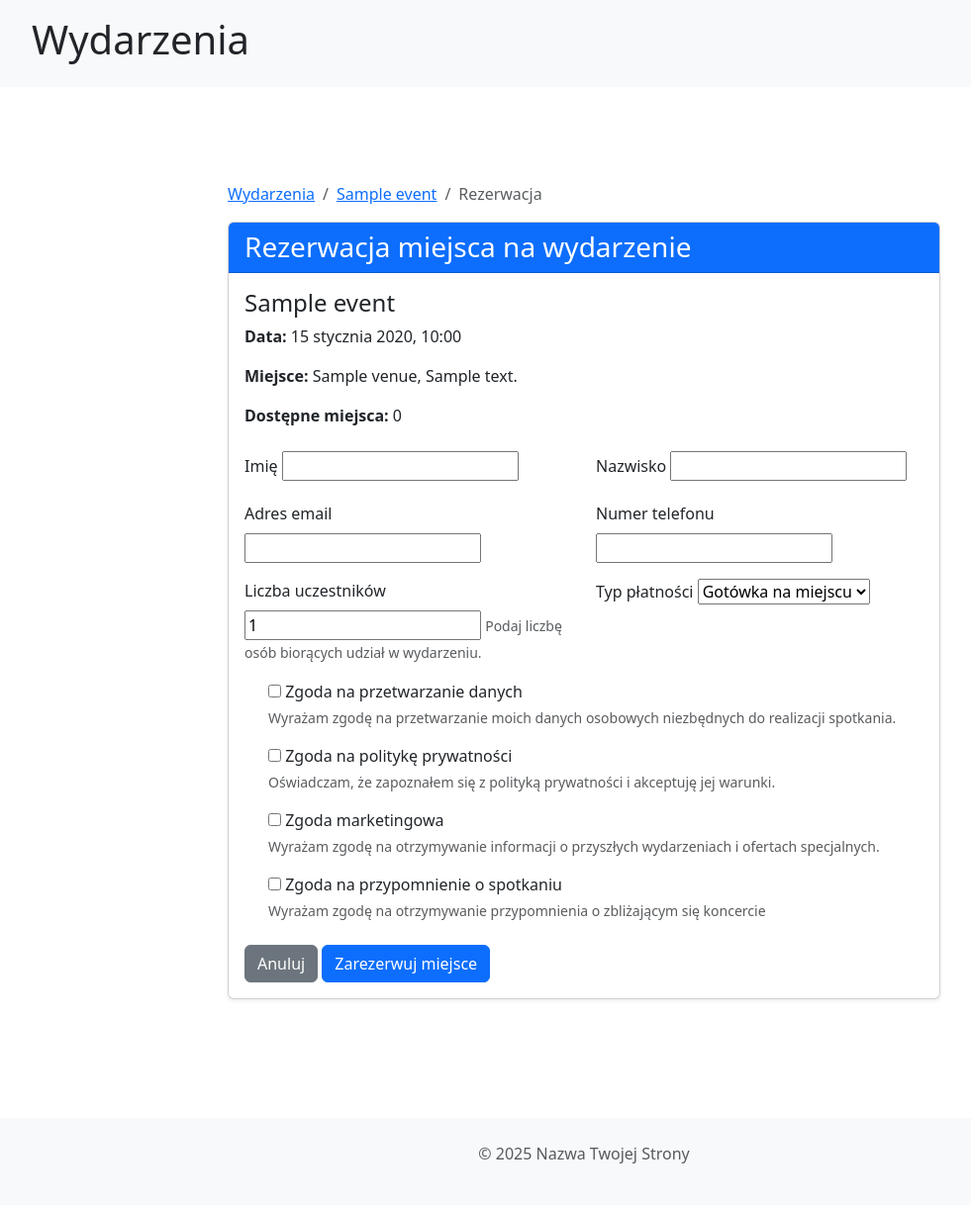
After one commit to Marcin-Grzes/na_nitkach_dzwiekowDjango, a Django app: template templates/events/event_reservation.html in a window 1280 px wide. The commit adds this page. Shown: the whole page at 99% size, without its empty margins (50-1031 px from the left). Run offline with Django 5.2, Linux system fonts and the light colour scheme; the template is opened without the code that fills it: values that come from a table or form of the project are taken from there, others are empty; tables that the repository leaves empty hold one stand-in row (values such as "Sample post").

Commit message:
add price and other feature

```diff
--- a/events/admin.py
+++ b/events/admin.py
@@ -178,7 +178,7 @@ class EventImageAdmin(admin.ModelAdmin):
 class EventsAdmin(admin.ModelAdmin):
     form = EventAdminForm
     list_display = ['title', 'type_of_events', 'start_datetime', 'end_datetime',
-                    'venue', 'max_participants', 'get_available_seats', 'is_active']
+                    'venue','price', 'max_participants', 'get_available_seats', 'is_active']
     list_filter = ['type_of_events', 'is_active', 'venue']
     search_fields = ['title', 'description']
     date_hierarchy = 'start_datetime'
@@ -204,7 +204,7 @@ class EventsAdmin(admin.ModelAdmin):
 
     fieldsets = [
         ('Podstawowe informacje', {
-            'fields': ['title', 'type_of_events', 'description', 'main_image']
+            'fields': ['title', 'type_of_events', 'description', 'main_image', 'price']
         }),
         ('Czas i miejsce', {
             'fields': ['start_datetime', 'end_datetime', 'venue']
@@ -239,6 +239,7 @@ class EventsAdmin(admin.ModelAdmin):
             start_datetime=original_event.start_datetime,
             end_datetime=original_event.end_datetime,
             venue=original_event.venue,
+            price=original_event.price,
             max_participants=original_event.max_participants,
             description=original_event.description,
             is_active=original_event.is_active
--- a/events/forms.py
+++ b/events/forms.py
@@ -27,7 +27,7 @@ class EventForm(forms.ModelForm):
         model = Events
         fields = [
             'title', 'type_of_events', 'start_datetime', 'end_datetime',
-            'venue', 'max_participants', 'description', 'main_image', 'is_active'
+            'venue', 'price', 'max_participants', 'description', 'main_image', 'is_active'
         ]
         widgets = {
             'start_datetime': forms.DateTimeInput(attrs={'type': 'datetime-local'}),
@@ -46,3 +46,39 @@ class EventForm(forms.ModelForm):
                                "Data zakończenia musi być późniejsza niż data rozpoczęcia.")
 
         return cleaned_data
+
+
+class EventReservationForm(forms.ModelForm):
+    """
+    Formularz dla rezerwacji na konkretne wydarzenie.
+    Pole 'event' jest ukryte i wypełniane automatycznie.
+    """
+
+    class Meta:
+        model = Rezerwations
+        fields = [
+            'first_name', 'last_name', 'email', 'participants_count', 'phone_number',
+            'type_of_payments', 'data_processing_consent', 'privacy_policy_consent',
+            'marketing_emails_consent', 'reminder_emails_consent'
+        ]
+        # event jest ustawiane automatycznie, więc nie jest w polach formularza
+
+    def __init__(self, *args, **kwargs):
+        super().__init__(*args, **kwargs)
+        # Dodajemy hepltext do liczby uczestników, który będzie dynamicznie aktualizowany
+        self.fields['participants_count'].help_text = "Podaj liczbę osób biorących udział w wydarzeniu."
+        # Oznaczenie wymaganych zgód
+        self.fields['data_processing_consent'].required = True
+        self.fields['privacy_policy_consent'].required = True
+
+    def clean(self):
+        cleaned_data = super().clean()
+
+        # Weryfikacja obowiązkowych zgód
+        if not cleaned_data.get('data_processing_consent'):
+            self.add_error('data_processing_consent', 'Ta zgoda jest wymagana do realizacji rezerwacji.')
+
+        if not cleaned_data.get('privacy_policy_consent'):
+            self.add_error('privacy_policy_consent', 'Akceptacja polityki prywatności jest wymagana.')
+
+        return cleaned_data
--- a/templates/events/event_detail.html
+++ b/templates/events/event_detail.html
@@ -61,6 +61,7 @@
                 <p><strong>Data rozpoczęcia:</strong><br> {{ event.start_datetime|date:"j E Y, H:i" }}</p>
                 <p><strong>Data zakończenia:</strong><br> {{ event.end_datetime|date:"j E Y, H:i" }}</p>
                 <p><strong>Miejsce:</strong><br> {{ event.venue.name }}<br>{{ event.venue.address }}, {{ event.venue.city }}</p>
+                <p><strong>Cena: </strong><br>{{ event.price }}</p>
                 <p><strong>Maksymalna liczba uczestników:</strong><br> {{ event.max_participants }}</p>
                 <p><strong>Dostępne miejsca:</strong><br> {{ event.get_available_seats }}</p>
             </div>
@@ -80,7 +81,7 @@
         </div>
 
         {% if not event.is_fully_booked %}
-{#            <a href="{% url 'reservation_form' event.id %}" class="btn btn-primary btn-lg w-100 mb-4">Zarezerwuj miejsce</a>#}
+                <a href="{% url 'event_reservation' event.id %}" class="btn btn-primary btn-lg w-100 mb-4">Zarezerwuj miejsce</a>
         {% else %}
             <button class="btn btn-secondary btn-lg w-100 mb-4" disabled>Brak wolnych miejsc</button>
         {% endif %}
--- /dev/null
+++ b/templates/events/event_reservation.html
@@ -0,0 +1,141 @@
+{% extends 'events/base.html' %}
+
+{% block title %}Rezerwacja - {{ event.title }}{% endblock %}
+
+{% block content %}
+<div class="container py-5">
+    <div class="row">
+        <div class="col-lg-8 mx-auto">
+            <nav aria-label="breadcrumb">
+                <ol class="breadcrumb">
+{#                    <li class="breadcrumb-item"><a href="{% url 'home' %}">Strona główna</a></li>#}
+                    <li class="breadcrumb-item"><a href="{% url 'event_list' %}">Wydarzenia</a></li>
+                    <li class="breadcrumb-item"><a href="{% url 'event_detail' event.id %}">{{ event.title }}</a></li>
+                    <li class="breadcrumb-item active" aria-current="page">Rezerwacja</li>
+                </ol>
+            </nav>
+
+            <div class="card shadow-sm">
+                <div class="card-header bg-primary text-white">
+                    <h1 class="h3 mb-0">Rezerwacja miejsca na wydarzenie</h1>
+                </div>
+                <div class="card-body">
+                    <div class="mb-4">
+                        <h2 class="h4">{{ event.title }}</h2>
+                        <p><strong>Data:</strong> {{ event.start_datetime|date:"j E Y, H:i" }}</p>
+                        <p><strong>Miejsce:</strong> {{ event.venue.name }}, {{ event.venue.address }}</p>
+                        <p><strong>Dostępne miejsca:</strong> {{ event.get_available_seats }}</p>
+                    </div>
+
+                    <form method="post" novalidate>
+                        {% csrf_token %}
+
+                        <div class="row">
+                            <div class="col-md-6 mb-3">
+                                <label for="{{ form.first_name.id_for_label }}" class="form-label">{{ form.first_name.label }}</label>
+                                {{ form.first_name }}
+                                {% if form.first_name.errors %}
+                                    <div class="invalid-feedback d-block">{{ form.first_name.errors }}</div>
+                                {% endif %}
+                            </div>
+                            <div class="col-md-6 mb-3">
+                                <label for="{{ form.last_name.id_for_label }}" class="form-label">{{ form.last_name.label }}</label>
+                                {{ form.last_name }}
+                                {% if form.last_name.errors %}
+                                    <div class="invalid-feedback d-block">{{ form.last_name.errors }}</div>
+                                {% endif %}
+                            </div>
+                        </div>
+
+                        <div class="row">
+                            <div class="col-md-6 mb-3">
+                                <label for="{{ form.email.id_for_label }}" class="form-label">{{ form.email.label }}</label>
+                                {{ form.email }}
+                                {% if form.email.errors %}
+                                    <div class="invalid-feedback d-block">{{ form.email.errors }}</div>
+                                {% endif %}
+                            </div>
+                            <div class="col-md-6 mb-3">
+                                <label for="{{ form.phone_number.id_for_label }}" class="form-label">{{ form.phone_number.label }}</label>
+                                {{ form.phone_number }}
+                                {% if form.phone_number.errors %}
+                                    <div class="invalid-feedback d-block">{{ form.phone_number.errors }}</div>
+                                {% endif %}
+                            </div>
+                        </div>
+
+                        <div class="row">
+                            <div class="col-md-6 mb-3">
+                                <label for="{{ form.participants_count.id_for_label }}" class="form-label">{{ form.participants_count.label }}</label>
+                                {{ form.participants_count }}
+                                <small class="form-text text-muted">{{ form.participants_count.help_text }}</small>
+                                {% if form.participants_count.errors %}
+                                    <div class="invalid-feedback d-block">{{ form.participants_count.errors }}</div>
+                                {% endif %}
+                            </div>
+                            <div class="col-md-6 mb-3">
+                                <label for="{{ form.type_of_payments.id_for_label }}" class="form-label">{{ form.type_of_payments.label }}</label>
+                                {{ form.type_of_payments }}
+                                {% if form.type_of_payments.errors %}
+                                    <div class="invalid-feedback d-block">{{ form.type_of_payments.errors }}</div>
+                                {% endif %}
+                            </div>
+                        </div>
+
+                        <div class="mb-3">
+                            <div class="form-check">
+                                {{ form.data_processing_consent }}
+                                <label class="form-check-label" for="{{ form.data_processing_consent.id_for_label }}">
+                                    {{ form.data_processing_consent.label }}
+                                </label>
+                                {% if form.data_processing_consent.errors %}
+                                    <div class="invalid-feedback d-block">{{ form.data_processing_consent.errors }}</div>
+                                {% endif %}
+                                <small class="form-text text-muted d-block">{{ form.data_processing_consent.help_text }}</small>
+                            </div>
+                        </div>
+
+                        <div class="mb-3">
+                            <div class="form-check">
+                                {{ form.privacy_policy_consent }}
+                                <label class="form-check-label" for="{{ form.privacy_policy_consent.id_for_label }}">
+                                    {{ form.privacy_policy_consent.label }}
+                                </label>
+                                {% if form.privacy_policy_consent.errors %}
+                                    <div class="invalid-feedback d-block">{{ form.privacy_policy_consent.errors }}</div>
+                                {% endif %}
+                                <small class="form-text text-muted d-block">{{ form.privacy_policy_consent.help_text }}</small>
+                            </div>
+                        </div>
+
+                        <div class="mb-3">
+                            <div class="form-check">
+                                {{ form.marketing_emails_consent }}
+                                <label class="form-check-label" for="{{ form.marketing_emails_consent.id_for_label }}">
+                                    {{ form.marketing_emails_consent.label }}
+                                </label>
+                                <small class="form-text text-muted d-block">{{ form.marketing_emails_consent.help_text }}</small>
+                            </div>
+                        </div>
+
+                        <div class="mb-3">
+                            <div class="form-check">
+                                {{ form.reminder_emails_consent }}
+                                <label class="form-check-label" for="{{ form.reminder_emails_consent.id_for_label }}">
+                                    {{ form.reminder_emails_consent.label }}
+                                </label>
+                                <small class="form-text text-muted d-block">{{ form.reminder_emails_consent.help_text }}</small>
+                            </div>
+                        </div>
+
+                        <div class="mt-4">
+                            <a href="{% url 'event_detail' event.id %}" class="btn btn-secondary">Anuluj</a>
+                            <button type="submit" class="btn btn-primary">Zarezerwuj miejsce</button>
+                        </div>
+                    </form>
+                </div>
+            </div>
+        </div>
+    </div>
+</div>
+{% endblock %}
--- a/webService/urls.py
+++ b/webService/urls.py
@@ -30,6 +30,7 @@ urlpatterns = [
     path('<int:event_id>/', views.EventDetailView.as_view(), name='event_detail'),
     path('type/<slug:type_slug>/', views.EventsByTypeView.as_view(), name='events_by_type'),
     path('tinymce/', include('tinymce.urls')),
+    path('events/<int:event_id>/reservation/', views.EventReservationView.as_view(), name='event_reservation'),
 ]
 # Tylko w wersji developerskiej
 if settings.DEBUG:
```
Also changed, not shown: events/models.py (+10 -1 lines), events/views.py (+94 -1 lines), templates/event_reservation_confirmation.html (added, +51 -0 lines), events/migrations/0004_alter_eventtype_description.py (added), events/migrations/0006_events_price_events_price_currency.py (added), events/migrations/0007_alter_events_price.py (added).
